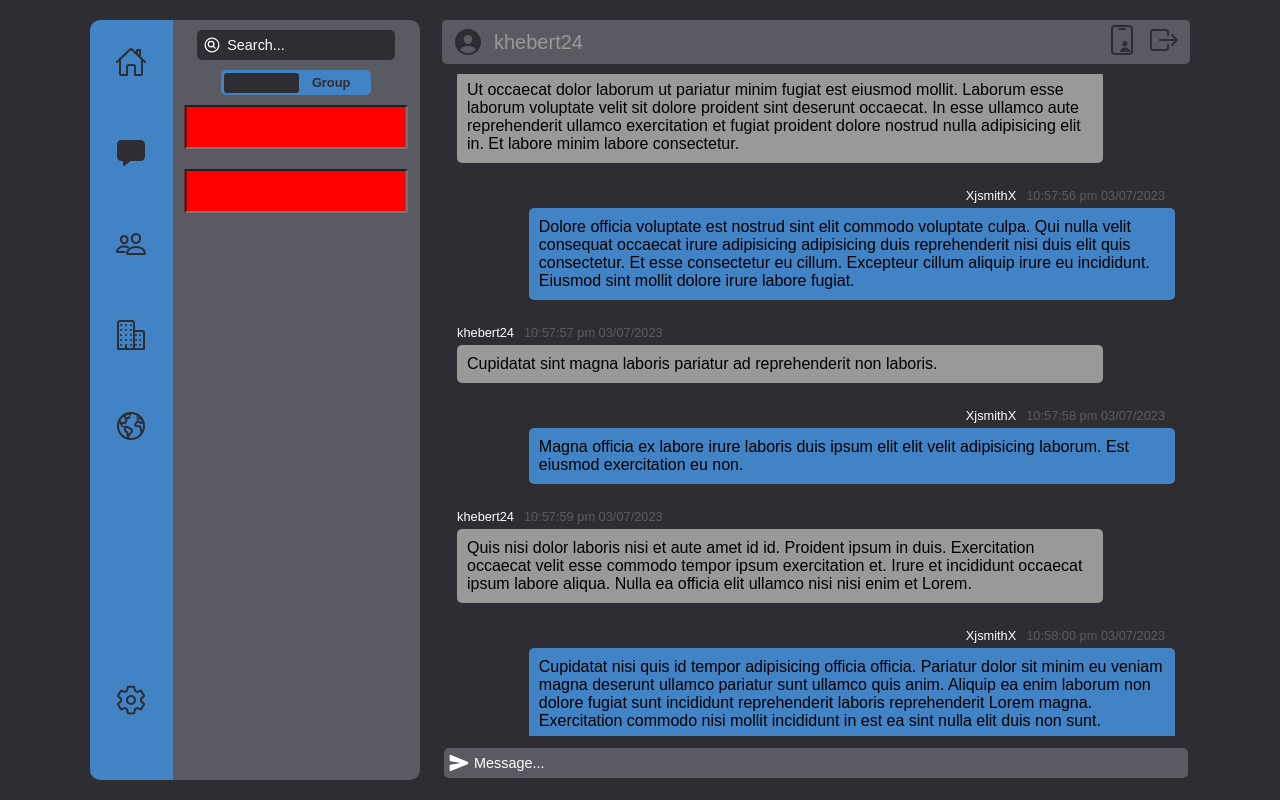
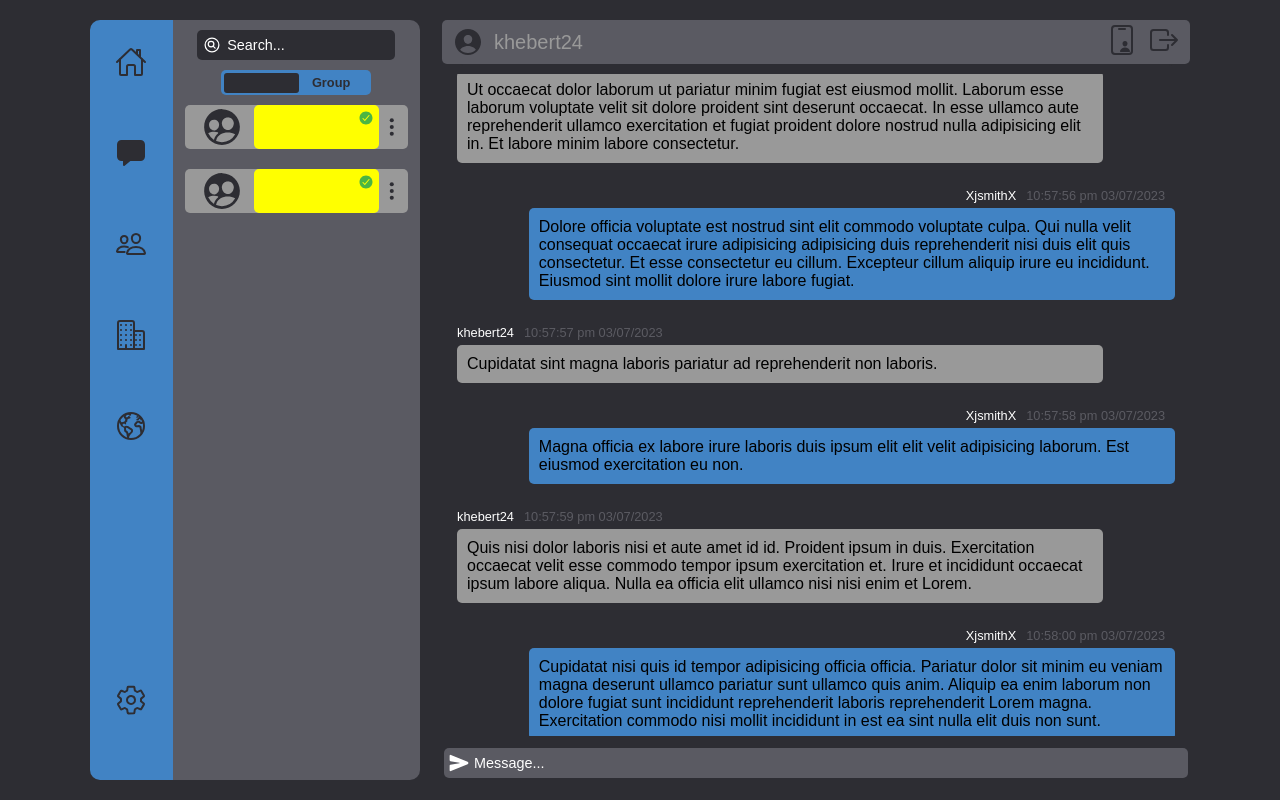
Before and after one commit to kraig-hebert/chat, a React (Create React App) app in the folder client/: page / in a window 1280 px wide. Both pictures are taken after a click on the element 330 px from the left and 82 px from the top of the page. Built offline with nearby package versions, Linux system fonts and the light colour scheme.

Commit message:
updated stylings on titleinput

```diff
--- a/client/src/components/sideMenu/menuOptions/directMessagesOptions/groupCard/GroupCard.jsx
+++ b/client/src/components/sideMenu/menuOptions/directMessagesOptions/groupCard/GroupCard.jsx
@@ -34,11 +34,12 @@ const GroupCard = (props) => {
   const [showMembers, setShowMembers] = useState(false);
   const [titleInputVisible, setTitleInputVisible] = useState(true);
   const [groupInfoHeight, setGroupInfoHeight] = useState();
+
   const handleOptionsClick = () => setShowPopOver(true);
 
   useLayoutEffect(() => {
     setGroupInfoHeight(groupInfoRef.current.offsetHeight);
-  }, [setGroupInfoHeight]);
+  });
 
   return (
     <div
@@ -48,15 +49,17 @@ const GroupCard = (props) => {
           : classes.groupCard
       }
     >
-      <TitleInput
-        titleInputVisible={titleInputVisible}
-        setTitleInputVisible={setTitleInputVisible}
-        groupInfoHeight={groupInfoHeight}
-      />
       <div className={classes.groupInfoContainer} ref={groupInfoRef}>
         <div className={classes.groupInfo} onClick={handleCardClick}>
           <IoPeopleCircle className={classes.groupIcon} />
-          <p className={classes.groupTitle}>{cardData.group.title}</p>
+          <div className={classes.groupTitleContainer}>
+            <p className={classes.groupTitle}>{cardData.group.title}</p>
+            <TitleInput
+              titleInputVisible={titleInputVisible}
+              setTitleInputVisible={setTitleInputVisible}
+              groupInfoHeight={groupInfoHeight}
+            />
+          </div>
         </div>
         <IoEllipsisVertical
           className={classes.optionsIcon}
--- a/client/src/components/sideMenu/menuOptions/directMessagesOptions/groupCard/groupCardStyles.js
+++ b/client/src/components/sideMenu/menuOptions/directMessagesOptions/groupCard/groupCardStyles.js
@@ -36,6 +36,9 @@ export const useStyles = createUseStyles((theme) => ({
     fontSize: '2.75rem',
     margin: '0 10px',
   },
+  groupTitleContainer: {
+    position: 'relative',
+  },
   groupTitle: {
     color: theme.mainBG.main,
     fontWeight: '700',
--- a/client/src/components/sideMenu/menuOptions/directMessagesOptions/groupCard/titleInput/TitleInput.jsx
+++ b/client/src/components/sideMenu/menuOptions/directMessagesOptions/groupCard/titleInput/TitleInput.jsx
@@ -1,4 +1,5 @@
-import React from 'react';
+import React, { useRef } from 'react';
+import { IoCheckmarkCircle } from 'react-icons/io5';
 import PropTypes from 'prop-types';
 
 import { useStyles } from './titleInputStyles';
@@ -10,13 +11,19 @@ const TitleInput = (props) => {
     else return { width: '0px', groupInfoHeight };
   };
   const classes = useStyles(setStyles());
-  return <input type="text" className={classes.titleInput} />;
+
+  return (
+    <div className={classes.titleInputContainer}>
+      <input type="text" className={classes.titleInput} />
+      <IoCheckmarkCircle className={classes.icon} />
+    </div>
+  );
 };
 
 TitleInput.propTypes = {
   titleInputVisible: PropTypes.bool,
   setTitleInputVisible: PropTypes.func,
-  groupInfoHeight: PropTypes.number,
+  groupInfoHeight: PropTypes.object,
 };
 
 export default TitleInput;
--- a/client/src/components/sideMenu/menuOptions/directMessagesOptions/groupCard/titleInput/titleInputStyles.js
+++ b/client/src/components/sideMenu/menuOptions/directMessagesOptions/groupCard/titleInput/titleInputStyles.js
@@ -1,14 +1,30 @@
 import { createUseStyles } from 'react-jss';
 
-export const useStyles = createUseStyles({
-  titleInput: (props) => ({
+export const useStyles = createUseStyles((theme) => ({
+  titleInputContainer: (props) => ({
     position: 'absolute',
-    left: '50%',
-    transform: 'translateX(-50%) translateY(-50%)',
+    left: '0',
     top: '50%',
-    width: props.width,
-    height: props.groupInfoHeight,
-    backgroundColor: 'red',
+    transform: 'translateY(-50%)',
     transition: 'width .25s',
   }),
-});
+  titleInput: (props) => ({
+    width: '125px',
+    height: props.groupInfoHeight,
+    paddingLeft: '5px',
+    borderRadius: '5px',
+    transition: 'width .25s',
+    backgroundColor: 'yellow',
+    border: 'none',
+    '&:active, &:focus': {
+      outline: `2px solid ${theme.blue.main}`,
+    },
+  }),
+  icon: {
+    position: 'absolute',
+    right: '5px',
+    top: '5px',
+    color: theme.success.main,
+    cursor: 'pointer',
+  },
+}));
--- a/client/src/themes/theme.js
+++ b/client/src/themes/theme.js
@@ -10,6 +10,9 @@ export const theme = {
   },
   blue: {
     main: 'rgb(65,131,196)',
+  },
+  success: {
+    main: 'rgb(75,181,67)',
   },
   dark: {
     main: 'rgb(0,0,0)',
```
